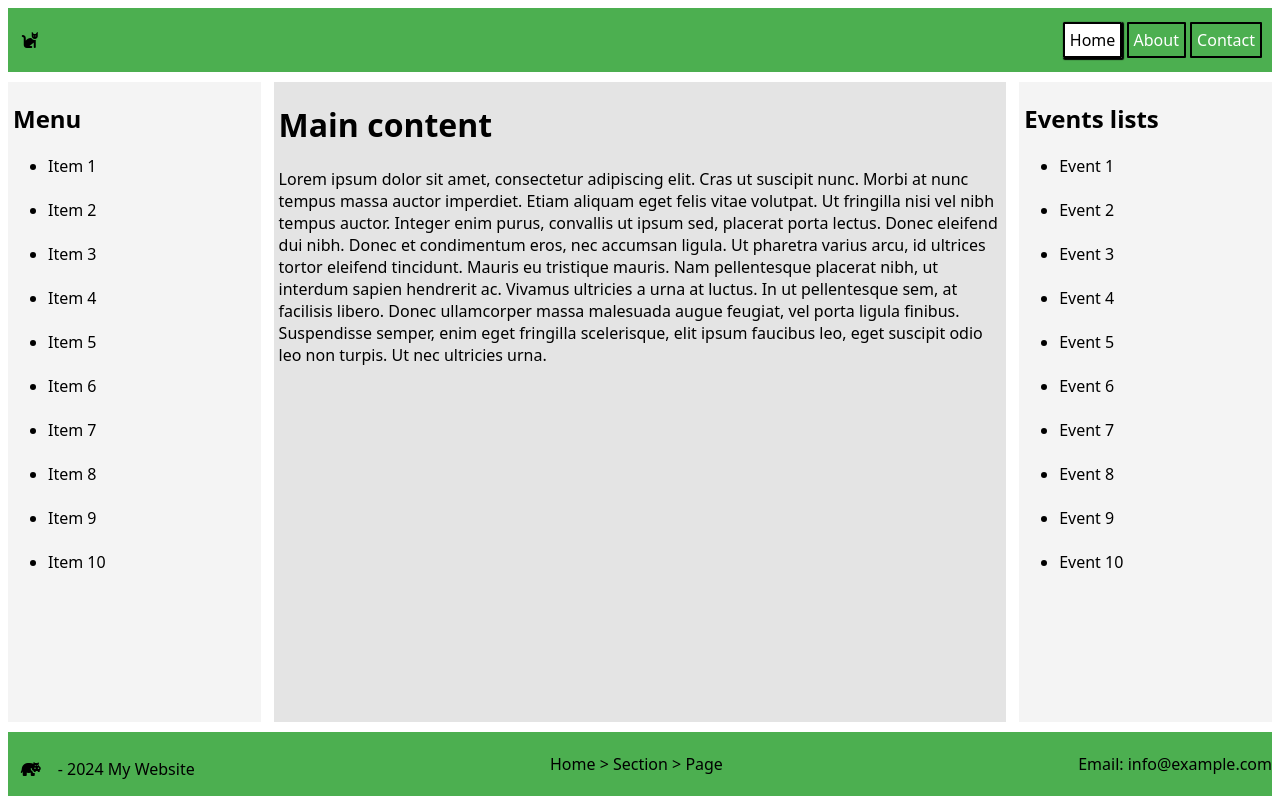
After one commit to Repsej07/Html-cause-i-was-bored, a PHP site: page /home.html in a window 1280 px wide. The commit adds this page. Run offline with PHP 8.4, Linux system fonts and the light colour scheme; some libraries are stand-ins or nearby versions.

Commit message:
made the design overall better and added a couple pages

```diff
--- /dev/null
+++ b/home.html
@@ -0,0 +1,74 @@
+<!DOCTYPE Html>
+<html>
+<head>
+    <meta name="viewport" content="width=device-width, initial-scale=1">
+   <link rel="stylesheet" href="styles.css">
+   <script src="https://kit.fontawesome.com/8107febab7.js" crossorigin="anonymous"></script>
+   <!--in the head i have the normal viewport meta tag, the css stylesheet ofcourse, and a fontawesome script for the icons-->
+</head>
+<body>
+<div class="container"><!--this is the main grid container that holds all the items-->
+
+    <header><!--this is the first item in the grid which hold the header and the nav-bar-->
+            <i class="fa-solid fa-cat";"></i>
+            <nav>
+                <a href="home.html" style="background-color: white; color: black;box-shadow: 1px 1px 1px 1px black;">Home</a>
+                <a href="about.html">About</a>
+                <a href="contact.html">Contact</a>
+            </nav>
+    </header>
+
+
+    <aside class="item-2"><!--this is the second item in the grid which holds sidebar 1, so the sidebar on the left-->
+        <h1>Menu</h1>
+                <ul>
+                    <li>Item 1</li><br>
+                    <li>Item 2</li><br>
+                    <li>Item 3</li><br>
+                    <li>Item 4</li><br>
+                    <li>Item 5</li><br>
+                    <li>Item 6</li><br>
+                    <li>Item 7</li><br>
+                    <li>Item 8</li><br>
+                    <li>Item 9</li><br>
+                    <li>Item 10</li><br>
+                 </ul>
+    </aside>
+
+
+
+    <main class="item-3">
+        <h1>Main content</h1><!--this is the third item in the grid which holds the main content window-->
+        <p style="margin-left: 5px;">Lorem ipsum dolor sit amet, consectetur adipiscing elit. Cras ut suscipit nunc. Morbi at nunc tempus massa auctor imperdiet. Etiam aliquam eget felis vitae volutpat. Ut fringilla nisi vel nibh tempus auctor. Integer enim purus, convallis ut ipsum sed, placerat porta lectus. Donec eleifend dui nibh. Donec et condimentum eros, nec accumsan ligula. Ut pharetra varius arcu, id ultrices tortor eleifend tincidunt. Mauris eu tristique mauris. Nam pellentesque placerat nibh, ut interdum sapien hendrerit ac. Vivamus ultricies a urna at luctus. In ut pellentesque sem, at facilisis libero. Donec ullamcorper massa malesuada augue feugiat, vel porta ligula finibus. Suspendisse semper, enim eget fringilla scelerisque, elit ipsum faucibus leo, eget suscipit odio leo non turpis. Ut nec ultricies urna.</p>
+    </main>
+
+
+    <aside class="item-4">   <!--this is the fourth item in the grid which holds sidebar 2, so the sidebar on the right-->
+        <h1>Events lists</h1>
+        <ul>
+            <li>Event 1</li><br>
+            <li>Event 2</li><br>
+            <li>Event 3</li><br>
+            <li>Event 4</li><br>
+            <li>Event 5</li><br>
+            <li>Event 6</li><br>
+            <li>Event 7</li><br>
+            <li>Event 8</li><br>
+            <li>Event 9</li><br>
+            <li>Event 10</li><br>
+        </ul>
+    </aside>
+
+    <footer><!--this is the sixth item which holds the footer, just the boring stuff so to speak-->
+        <div style="padding-top: 10px;">
+            <i class="fa-solid fa-hippo"></i>
+        - 2024 My Website
+        </div>
+        <p> Home > Section > Page</p>
+        <p>Email: info@example.com</p>
+    </footer>
+
+</div>
+
+</body>
+</html>
--- a/styles.css
+++ b/styles.css
@@ -24,6 +24,9 @@ header{/*these are the different stylings i have used for item 1*/
     background-color: #4caf50; /*background color of the item*/
     align-items: center; /*aligns the items in the flex-box to the center*/
 }
+nav{
+    padding-right: 10px;
+}
 a{
     padding: 5px; /*margin for the nav links temporarly*/
     border: 2px solid black; /*border for the nav links temporarly*/
@@ -33,6 +36,8 @@ a{
     }
 a:hover{
         background-color: white;
+        color: black;
+        box-shadow: 1px 1px 1px 1px black;
     }
 h1{
     margin-left: 5px;
@@ -46,17 +51,17 @@ h1{
 }
 .item-2{ /*these are the different stylings i have used for item 2*/
     grid-area: sidebar1; /*this defines which area of the grid "item-2" will use*/
-    background-color: #ff0000; /*background color of the item*/
+    background-color: #f4f4f4; /*background color of the item*/
      /*margin to the right of the item cause i couldnt use the gap feature anymore*/
 
 }
 aside{
-    border: 2px solid black; /*border for the aside*/
     background-color: #f4f4f4;
 }
 main{
-    border: 2px solid black; /*border for the main*/
     background-color: #f4f4f4;
+    margin-left: 1vw;
+    margin-right: 1vw;
 
 }
 
@@ -86,7 +91,7 @@ padding: 1vw;
     row-gap: 0px; /*sets the row gap to 0 cause otherwise there would have been a gap between item 5 and item 6*/
     font-size: 1em;
     grid-template-columns: 0.2fr 0.2fr 0.2fr 0.2fr 0.2fr; /*sets the columns of the grid to 1fr 1fr 1fr 1fr 1fr*/
-    grid-template-rows: 5vh 50vh 50vh 50vh 20vh  ;   /*sets the rows of the grid to 1cm 1fr 1fr 1fr 2cm 2cm*/
+    grid-template-rows: 5vh 60vh 80vh 60vh 20vh  ;   /*sets the rows of the grid to 1cm 1fr 1fr 1fr 2cm 2cm*/
     grid-template-areas:  /*sets the areas of the grid to the following*/
     "header header header header header" /*this is the first row of the grid*/
     "sidebar1 sidebar1 sidebar1 sidebar1 sidebar1"  /*this is the second row of the grid*/
@@ -97,12 +102,18 @@ padding: 1vw;
 .item-2, .item-3, .item-4, .item-5{
         margin-top: 1vh;   /*these are the rules for the items 2, 3 and 4 if the width of the screen gets below 615px*/
     }
+    main{
+        margin-left: 0vw;
+        margin-right: 0vw;
+
+    }
 footer{
     display: flex;
     flex-direction: column;
     margin-top: 1vh;
-
+}
+.footeritms{
+    padding-top: 10px;
 
 }
-
 }
```
Also changed, not shown: about.html (added, +74 -0 lines), contact.html (added, +74 -0 lines), index.html (deleted, +0 -60 lines).
